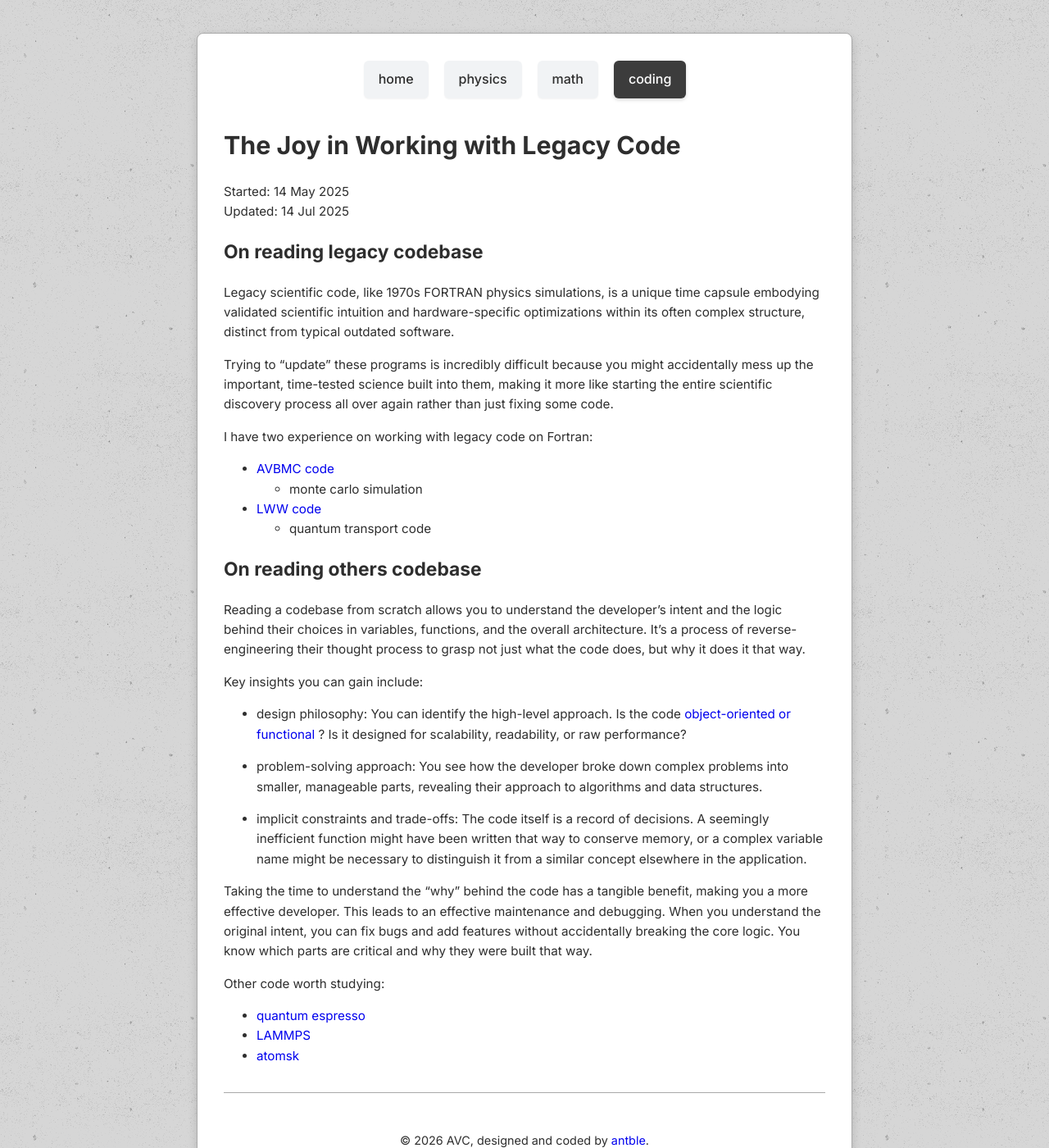
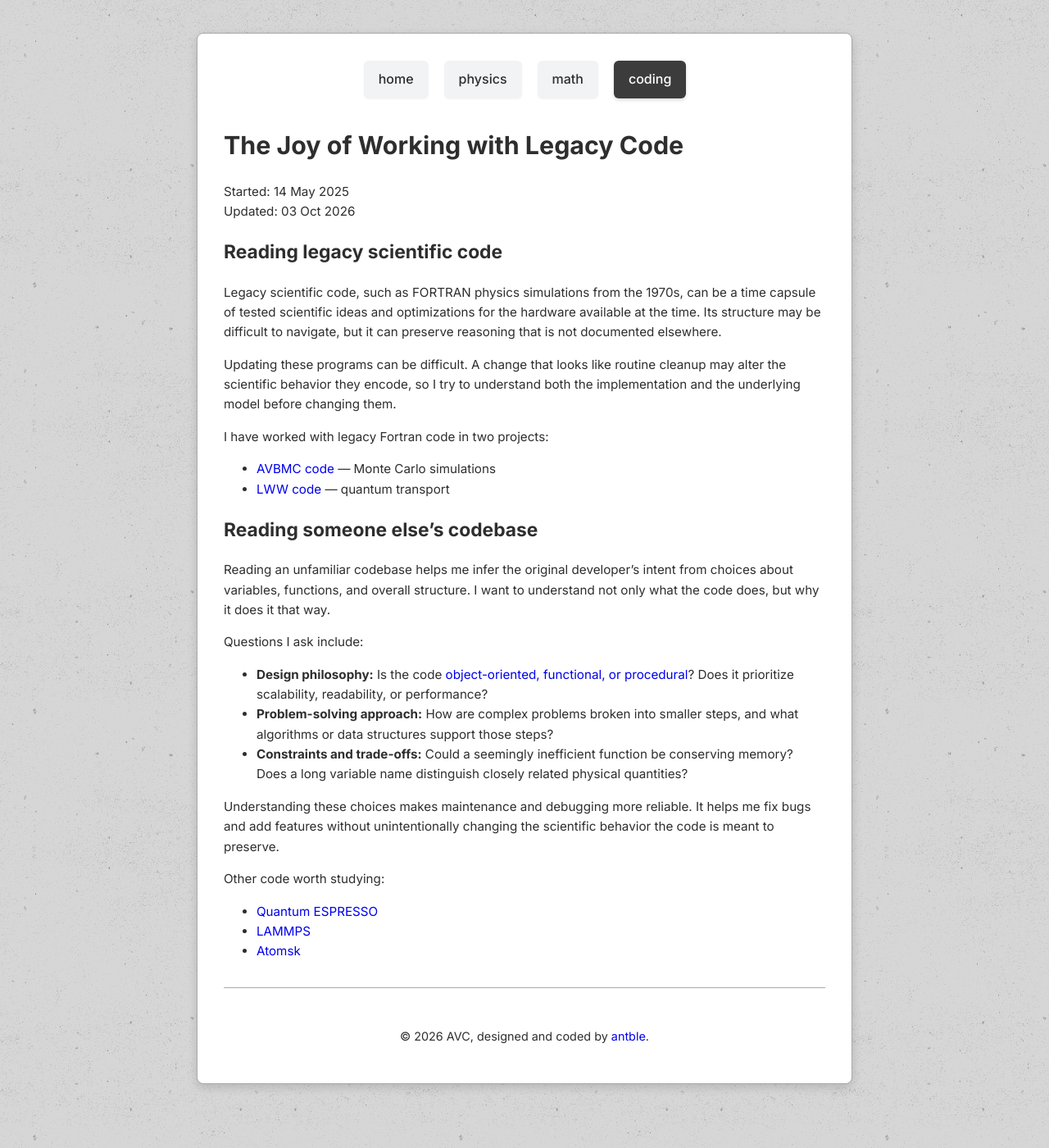
Before and after one commit to antble/antble.github.io, a Jekyll site: the page built from _posts/programming/2025-05-14-Legacy_Code.md, in a window 1280 px wide and 1400 px high. Shown: the whole window at 82% size. Built offline with Jekyll 4.4.1, drawn with Linux system fonts in a browser that asks for light colours.

Commit message:
update post

```diff
--- a/_posts/programming/2025-05-14-Legacy_Code.md
+++ b/_posts/programming/2025-05-14-Legacy_Code.md
@@ -1,37 +1,36 @@
 ---
 layout: post-programming
-title: The Joy in Working with Legacy Code
+title: The Joy of Working with Legacy Code
 date: 2025-05-14
-last_modified_at: 2025-07-14
+last_modified_at: 2026-10-03
 category: programming
 tag: [fortran, blog]
 ---
-## On reading legacy codebase
-Legacy scientific code, like 1970s FORTRAN physics simulations, is a unique time capsule embodying validated scientific intuition and hardware-specific optimizations within its often complex structure, distinct from typical outdated software.
+## Reading legacy scientific code
 
-Trying to "update" these programs is incredibly difficult because you might accidentally mess up the important, time-tested science built into them, making it more like starting the entire scientific discovery process all over again rather than just fixing some code.
+Legacy scientific code, such as FORTRAN physics simulations from the 1970s, can be a time capsule of tested scientific ideas and optimizations for the hardware available at the time. Its structure may be difficult to navigate, but it can preserve reasoning that is not documented elsewhere.
 
+Updating these programs can be difficult. A change that looks like routine cleanup may alter the scientific behavior they encode, so I try to understand both the implementation and the underlying model before changing them.
 
-I have two experience on working with legacy code on Fortran:
-- [AVBMC code](https://github.com/antble/avbmc-vashishta-water)
-  - monte carlo simulation
-- [LWW code](https://github.com/antble/lww-usc)
-  - quantum transport code
+I have worked with legacy Fortran code in two projects:
 
-## On reading others codebase
-Reading a codebase from scratch allows you to understand the developer's intent and the logic behind their choices in variables, functions, and the overall architecture. It's a process of reverse-engineering their thought process to grasp not just what the code does, but why it does it that way.
+- [AVBMC code](https://github.com/antble/avbmc-vashishta-water) — Monte Carlo simulations
+- [LWW code](https://github.com/antble/lww-usc) — quantum transport
 
-Key insights you can gain include:
-- design philosophy: You can identify the high-level approach. Is the code <a href="{% post_url programming/2017-09-07-fundamentals-of-programming %}">object-oriented or functional </a>? Is it designed for scalability, readability, or raw performance?
+## Reading someone else's codebase
 
-- problem-solving approach: You see how the developer broke down complex problems into smaller, manageable parts, revealing their approach to algorithms and data structures.
+Reading an unfamiliar codebase helps me infer the original developer's intent from choices about variables, functions, and overall structure. I want to understand not only what the code does, but why it does it that way.
 
-- implicit constraints and trade-offs: The code itself is a record of decisions. A seemingly inefficient function might have been written that way to conserve memory, or a complex variable name might be necessary to distinguish it from a similar concept elsewhere in the application.
+Questions I ask include:
 
-Taking the time to understand the "why" behind the code has a tangible benefit, making you a more effective developer. This leads to an effective maintenance and debugging. When you understand the original intent, you can fix bugs and add features without accidentally breaking the core logic. You know which parts are critical and why they were built that way.
+- **Design philosophy:** Is the code <a href="{% post_url programming/2017-09-07-fundamentals-of-programming %}">object-oriented, functional, or procedural</a>? Does it prioritize scalability, readability, or performance?
+- **Problem-solving approach:** How are complex problems broken into smaller steps, and what algorithms or data structures support those steps?
+- **Constraints and trade-offs:** Could a seemingly inefficient function be conserving memory? Does a long variable name distinguish closely related physical quantities?
 
+Understanding these choices makes maintenance and debugging more reliable. It helps me fix bugs and add features without unintentionally changing the scientific behavior the code is meant to preserve.
 
 Other code worth studying:
-- [quantum espresso](https://github.com/QEF/q-e)
+
+- [Quantum ESPRESSO](https://github.com/QEF/q-e)
 - [LAMMPS](https://github.com/lammps/lammps)
-- [atomsk](https://github.com/pierrehirel/atomsk)
+- [Atomsk](https://github.com/pierrehirel/atomsk)
```
